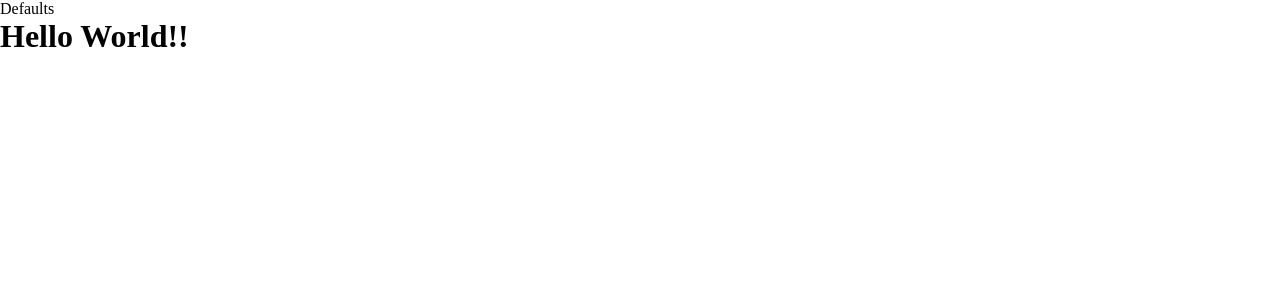
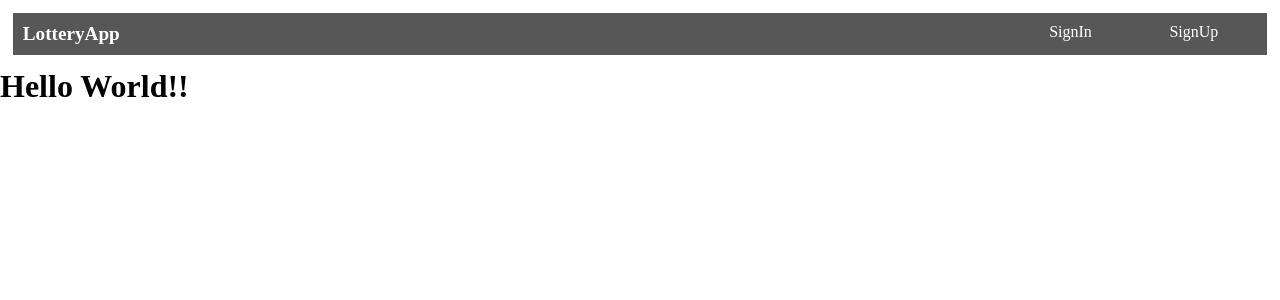
Before and after one commit to urassh/RoomLotteryApp, a Nuxt app: page / in a window 1280 px wide. Shown: the top 300 px of the page. Built offline with nearby package versions, Linux system fonts and the light colour scheme.

Commit message:
feat: header style

```diff
--- a/layouts/default.vue
+++ b/layouts/default.vue
@@ -1,6 +1,42 @@
 <template>
-    <header>Defaults</header>
+    <header>
+        <div class="container">
+            <h1>LotteryApp</h1>
+            <ul>
+                <li>SignIn</li>
+                <li>SignUp</li>
+            </ul>
+        </div>
+    </header>
     <main>
         <slot></slot>
     </main>
 </template>
+
+<style scoped>
+header {
+    background-color: #575757;
+    color: white;
+    padding: 10px;
+    margin: 1%;
+}
+
+.container {
+    display: flex;
+    justify-content: space-between;
+}
+
+h1 {
+    font-size: 1.2em;
+}
+
+ul {
+    display: flex;
+    width: 20%;
+    justify-content: space-around;
+}
+
+li {
+    cursor: pointer;
+}
+</style>
```
